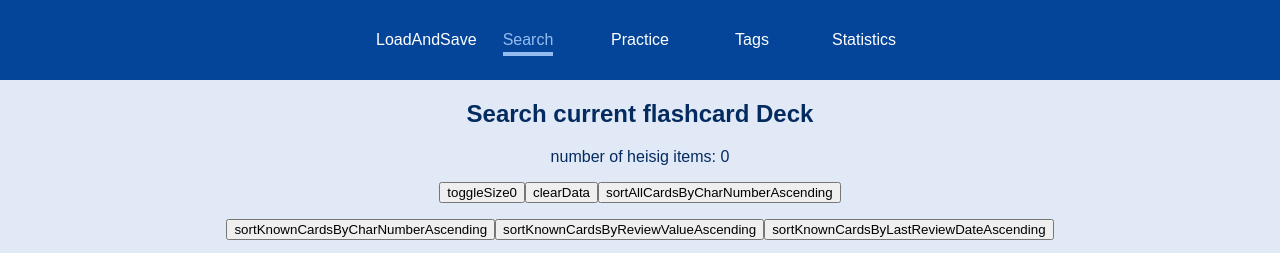
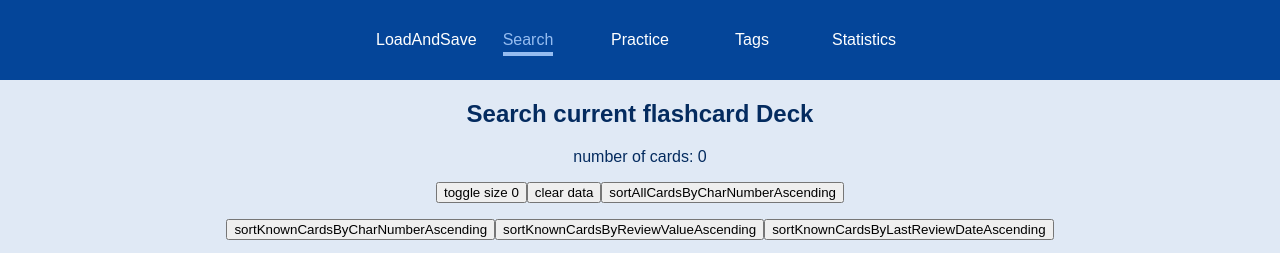
Before and after one commit to Weiqifan1/hanzimining, a React (Create React App) app: page /searchflashcards in a window 1280 px wide. Shown: the top 253 px of the page. Built offline with nearby package versions, Linux system fonts and the light colour scheme.

Commit message:
20211212_17.36: renamed test strings

```diff
--- a/src/pages/LoadAndSave.tsx
+++ b/src/pages/LoadAndSave.tsx
@@ -87,10 +87,10 @@ const LoadAndSave: React.FunctionComponent<IPage> = props => {
     }
 
     return <section>
-        <h1> The paste heisig page </h1>
-        <button type="button" onClick={() => downloadCharacterSRSobject()}>downloadCharacterSRS</button>
-        <button type="button" onClick={() => processJsonInput()}>processJson</button>
-        <button type="button" onClick={() => clearInputField()}>ClearContent</button>
+        <h1>Load and download flashcard files</h1>
+        <button type="button" onClick={() => downloadCharacterSRSobject()}>download changes</button>
+        <button type="button" onClick={() => processJsonInput()}>process json</button>
+        <button type="button" onClick={() => clearInputField()}>clear data</button>
         <p>{characterSRSstate.cards.length}</p>
         <p>***</p>
         <input type="text" id="inserthanzi" placeholder="paste character json file content"></input>
--- a/src/pages/SearchFlashcards.tsx
+++ b/src/pages/SearchFlashcards.tsx
@@ -8,17 +8,19 @@ import {FlashCard} from "../interfaces/flashcard";
 
 const SearchFlashcards: React.FunctionComponent<IPage> = props => {
 
+    const MAXCARDSTODISPLAY: number = 100;
+
     const characterSRSstate = useSelector(
         (state: State) => state.characterSRS
     )
 
     function prepareNumberToDisplaySize(data: number): number{
-        return data > 100 ? 100 : data
+        return data > MAXCARDSTODISPLAY ? MAXCARDSTODISPLAY : data
     }
     const allCards: FlashCard[] = characterSRSstate.cards.sort(function sortByCardNumbers(a: FlashCard, b: FlashCard){if (a.cardNumber < b.cardNumber) {return -1; }if (a.cardNumber > b.cardNumber) {return 1;}return 0;})
 
     const [displayChars, setDisplayChars] = useState<FlashCard[]>([])
-    const [numberToDisplay, setNumberToDisplay] = useState<number>(prepareNumberToDisplaySize(characterSRSstate.cards.length))
+    const [maxCardsToDisplay, setMaxCardsToDisplay] = useState<number>(prepareNumberToDisplaySize(characterSRSstate.cards.length))
     const [numberIntervalFilter, setNumberIntervalFilter] = useState("")
     const handleChangeNumberIntervalFilter = (e: React.FormEvent<HTMLInputElement>) => {setNumberIntervalFilter(e.currentTarget.value)}
     const [tagSubstringFilter, setTagSubstringFilter] = useState("")
@@ -36,18 +38,18 @@ const SearchFlashcards: React.FunctionComponent<IPage> = props => {
     const filterCards = (inputListOfCards: FlashCard[]) => {
         if (numberIntervalFilter.length > 0) {
             const result = displayByInterval(inputListOfCards)
-            setDisplayChars(result.slice(0,numberToDisplay))
+            setDisplayChars(result.slice(0,maxCardsToDisplay))
         }else if (tagSubstringFilter.length > 0){
             const result = displayByChosenTagTitleSubstring(inputListOfCards)
-            setDisplayChars(result.slice(0,numberToDisplay))
+            setDisplayChars(result.slice(0,maxCardsToDisplay))
         }else if (fontSideSubstring){
             const result = displayByFrontSideOfCard(inputListOfCards)
-            setDisplayChars(result.slice(0,numberToDisplay))
+            setDisplayChars(result.slice(0,maxCardsToDisplay))
         }else if (backSideSubstring) {
             const result = displayByBackSideOfCard(inputListOfCards)
-            setDisplayChars(result.slice(0,numberToDisplay))
+            setDisplayChars(result.slice(0,maxCardsToDisplay))
         }else {
-            setDisplayChars(inputListOfCards.slice(0,numberToDisplay))
+            setDisplayChars(inputListOfCards.slice(0,maxCardsToDisplay))
         }
     }
 
@@ -58,39 +60,40 @@ const SearchFlashcards: React.FunctionComponent<IPage> = props => {
 
     function sortbyIndexNumberAscending() {
         const sortedByNumber: FlashCard[] = removeUnknown(allCards).sort(function sortSmallToLarge(a: FlashCard, b: FlashCard){if (a.cardNumber < b.cardNumber) {return -1; }if (a.cardNumber > b.cardNumber) {return 1;}return 0;})
-        setDisplayChars(sortedByNumber.slice(0,numberToDisplay))
+        setDisplayChars(sortedByNumber.slice(0,maxCardsToDisplay))
     }
     function sortbyIndexNumberDescending() {
         const sortedByNumber: FlashCard[] = removeUnknown(allCards).sort(function sortToLargeToSmall(a: FlashCard, b: FlashCard){if (a.cardNumber < b.cardNumber) {return 1; }if (a.cardNumber > b.cardNumber) {return -1;}return 0;})
-        setDisplayChars(sortedByNumber.slice(0,numberToDisplay))
+        setDisplayChars(sortedByNumber.slice(0,maxCardsToDisplay))
     }
 
     function sortByReviewNumberAscending() {
         const sortedByReviewValue: FlashCard[] = removeUnknown(allCards).sort(function sortSmallToLarge(a: FlashCard, b: FlashCard){if (a.repetitionValue < b.repetitionValue) {return -1; }if (a.repetitionValue > b.repetitionValue) {return 1;}return 0;})
-        setDisplayChars(sortedByReviewValue.slice(0,numberToDisplay))
+        setDisplayChars(sortedByReviewValue.slice(0,maxCardsToDisplay))
     }
     function sortByReviewNumberDescending() {
         const sortedByReviewValue: FlashCard[] = removeUnknown(allCards).sort(function sortLargeToSmall(a: FlashCard, b: FlashCard){if (a.repetitionValue < b.repetitionValue) {return 1; }if (a.repetitionValue > b.repetitionValue) {return -1;}return 0;})
-        setDisplayChars(sortedByReviewValue.slice(0,numberToDisplay))
+        setDisplayChars(sortedByReviewValue.slice(0,maxCardsToDisplay))
     }
 
     function sortByLastReviewDateAscending() {
         const sortedByLastReviewDate: FlashCard[] = removeUnknown(allCards).sort(function sortSmallToLarge(a: FlashCard, b: FlashCard){if (a.dateOfLastReview < b.dateOfLastReview) {return -1; }if (a.dateOfLastReview > b.dateOfLastReview) {return 1;}return 0;})
-        setDisplayChars(sortedByLastReviewDate.slice(0,numberToDisplay))
+        setDisplayChars(sortedByLastReviewDate.slice(0,maxCardsToDisplay))
     }
     function sortByLastReviewDateDescending() {
         const sortedByLastReviewDate: FlashCard[] = removeUnknown(allCards).sort(function sortLargeToSmall(a: FlashCard, b: FlashCard){if (a.dateOfLastReview < b.dateOfLastReview) {return 1; }if (a.dateOfLastReview > b.dateOfLastReview) {return -1;}return 0;})
-        setDisplayChars(sortedByLastReviewDate.slice(0,numberToDisplay))
+        setDisplayChars(sortedByLastReviewDate.slice(0,maxCardsToDisplay))
     }
 
     function clearData() {
         setDisplayChars([])
     }
+
     function toggleSize() {
-        if (numberToDisplay < characterSRSstate.cards.length) {
-            setNumberToDisplay(characterSRSstate.cards.length)
+        if (maxCardsToDisplay < characterSRSstate.cards.length) {
+            setMaxCardsToDisplay(characterSRSstate.cards.length)
         }else {
-            setNumberToDisplay(100)
+            setMaxCardsToDisplay(MAXCARDSTODISPLAY)
         }
     }
 
@@ -138,9 +141,9 @@ const SearchFlashcards: React.FunctionComponent<IPage> = props => {
 
     return <section>
         <h1>Search current flashcard Deck</h1>
-        <p>number of heisig items: {characterSRSstate.cards.length}</p>
-        <button type="button" onClick={toggleSize}>toggleSize{numberToDisplay}</button>
-        <button type="button" onClick={clearData}>clearData</button>
+        <p>number of cards: {characterSRSstate.cards.length}</p>
+        <button type="button" onClick={toggleSize}>toggle size {maxCardsToDisplay}</button>
+        <button type="button" onClick={clearData}>clear data</button>
         <button type="button" onClick={sortbyIndexNumberAscendingInclUnknown}>sortAllCardsByCharNumberAscending</button>
         <p></p>
         <button type="button" onClick={sortbyIndexNumberAscending}>sortKnownCardsByCharNumberAscending</button>
```
